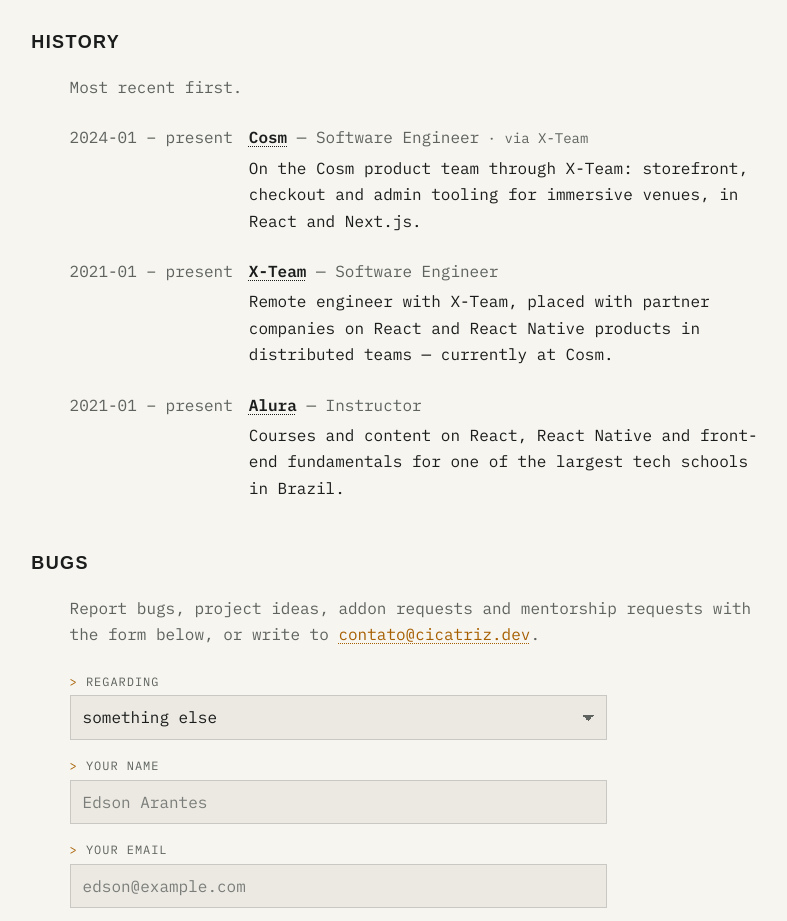
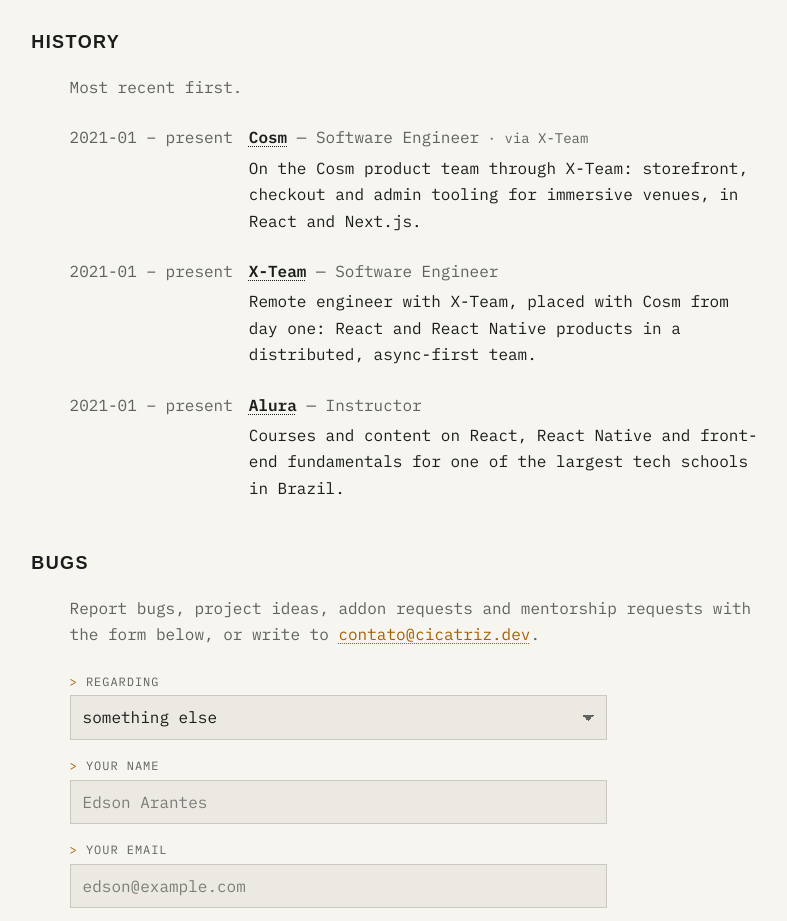
Before and after one commit to cicatrizdev/cicatriz-dev, a Next.js app: page /en in a window 1280 px wide. Shown: the part 2260-3181 px from the top of the page, without its empty margins (244-1031 px from the left). Built offline with nearby package versions, Linux system fonts and the light colour scheme; a web font is replaced by a local one.

Commit message:
fix(history): Cosm engagement started in 2021, alongside X-Team

```diff
--- a/src/content/experience.ts
+++ b/src/content/experience.ts
@@ -2,7 +2,7 @@
 
 /**
  * Professional history shown under HISTORY, most recent first (stable for ties).
- * TODO(pedro): confirm start dates — they are placeholders. Nothing here has ended.
+ * TODO(pedro): confirm start months (years are right, months are placeholders). Nothing here has ended.
  */
 export const experience: readonly Experience[] = [
   {
@@ -10,7 +10,7 @@
     url: 'https://www.cosm.com',
     via: 'X-Team',
     role: { en: 'Software Engineer', pt: 'Engenheiro de Software' },
-    start: '2024-01',
+    start: '2021-01',
     end: null,
     summary: {
       en: 'On the Cosm product team through X-Team: storefront, checkout and admin tooling for immersive venues, in React and Next.js.',
@@ -24,8 +24,8 @@
     start: '2021-01',
     end: null,
     summary: {
-      en: 'Remote engineer with X-Team, placed with partner companies on React and React Native products in distributed teams — currently at Cosm.',
-      pt: 'Engenheiro remoto pela X-Team, alocado em empresas parceiras em produtos React e React Native com times distribuídos — atualmente na Cosm.',
+      en: 'Remote engineer with X-Team, placed with Cosm from day one: React and React Native products in a distributed, async-first team.',
+      pt: 'Engenheiro remoto pela X-Team, alocado na Cosm desde o primeiro dia: produtos React e React Native em um time distribuído e assíncrono por padrão.',
     },
   },
   {
```
